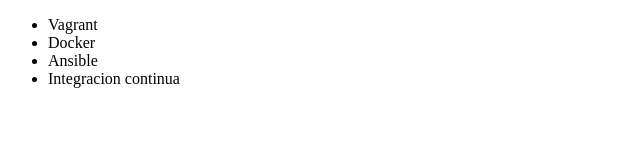
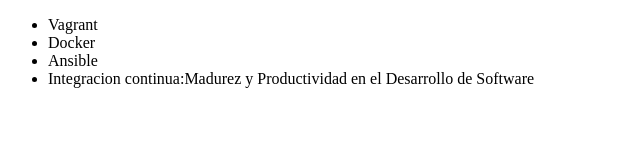
Before and after one commit to xAlegorasx/alura-git, a plain HTML site: page Index.html in a window 1280 px wide. Shown: the whole page, without its empty margins (0-640 px from the left). Drawn offline with Linux system fonts and the light colour scheme.

Commit message:
Renombrando Curo de Integración Contínua

```diff
--- a/Index.html
+++ b/Index.html
@@ -9,7 +9,7 @@
          <li> Vagrant </li>
          <li> Docker </li>
          <li> Ansible </li>
-         <li> Integracion continua </li>
+         <li> Integracion continua:Madurez y Productividad en el Desarrollo de Software </li>
      </ul>
 </body>
 </html>
```
